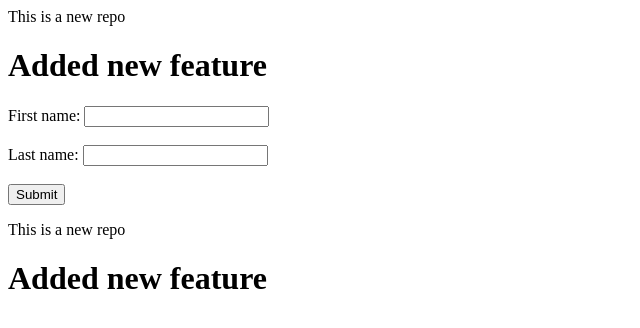
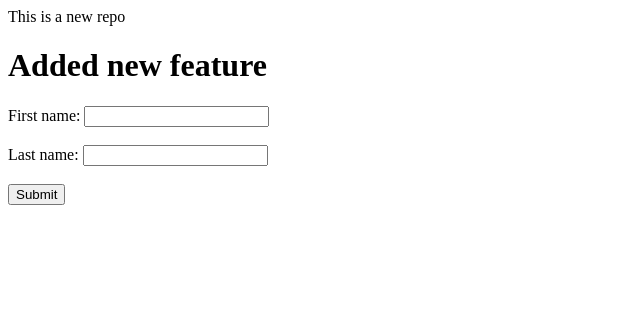
Before and after one commit to Anvith3068/localrepo, a plain HTML site: page index.html in a window 1280 px wide. Shown: the whole page, without its empty margins (0-640 px from the left). Drawn offline with Linux system fonts and the light colour scheme.

Commit message:
updated feature1

```diff
--- a/index.html
+++ b/index.html
@@ -13,5 +13,3 @@
         <input type="submit" value="Submit">
       </form>
 </body>
-<p>This is a new repo</p>
-<h1>Added new feature</h1>
```
